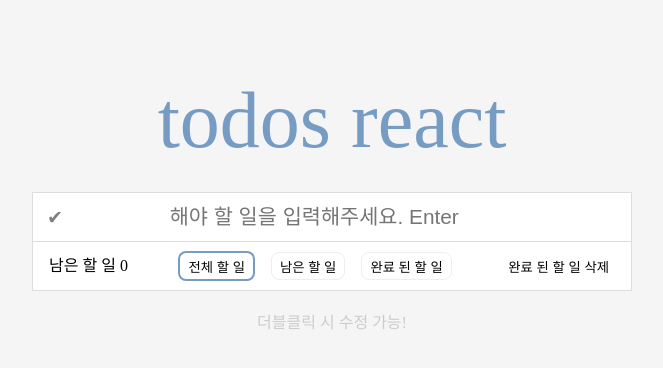
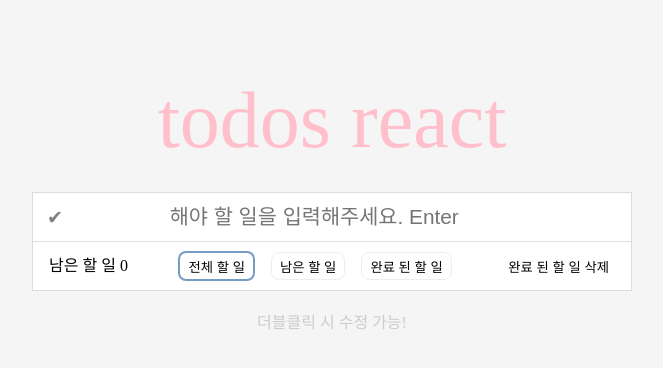
Before and after one commit to frontend-leejeongeun/Project-Todos-React, a React (Create React App) app: page / in a window 1280 px wide. Shown: the top 368 px of the page, without its empty margins (308-971 px from the left). Built offline with nearby package versions, Linux system fonts and the light colour scheme.

Commit message:
Update App.css
타이틀 색상 변경

```diff
--- a/src/App.css
+++ b/src/App.css
@@ -19,7 +19,7 @@ body {
 .todo-title {
   padding: 2rem;
   text-align: center;
-  color: #779cc4;
+  color: pink;
   font-size: 5rem;
 }
 
```
